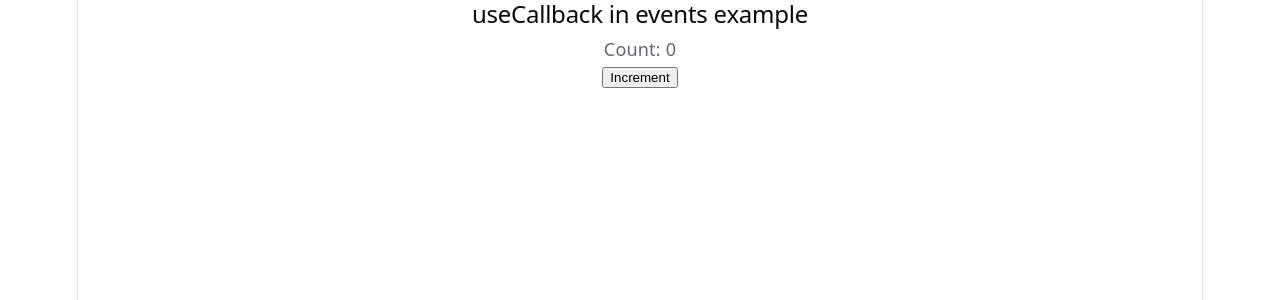
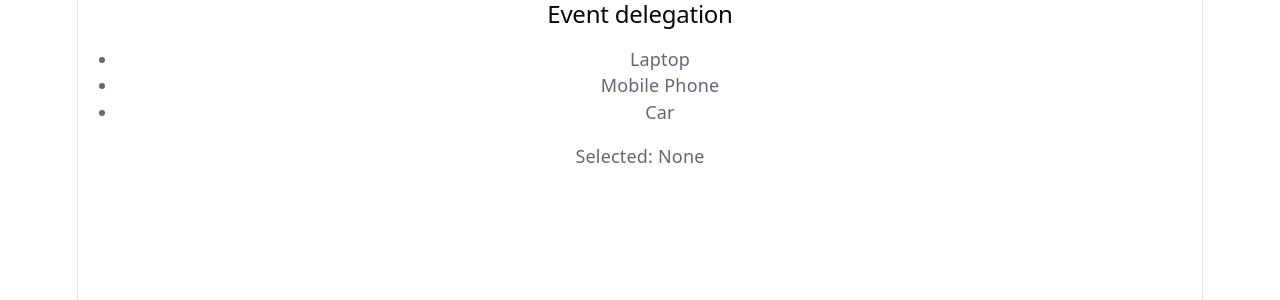
Before and after one commit to thilak459/MERN_Stu_FebMay26Mys, a React (Vite) app in the folder W10/D3/my-app/: page / in a window 1280 px wide. Shown: the top 300 px of the page. Built offline with nearby package versions, Linux system fonts and the light colour scheme.

Commit message:
Event Delegation in React

```diff
--- a/W10/D3/my-app/src/App.jsx
+++ b/W10/D3/my-app/src/App.jsx
@@ -3,6 +3,7 @@ import { EventBasics } from './components/P1'
 import { EventObject } from './components/P2'
 import { PassingArguments } from './components/P3'
 import { UseCallbackEvents } from './components/P5'
+import { EventDeligation } from './components/P6'
 
 function App() {
 
@@ -11,7 +12,8 @@ function App() {
       {/* <EventBasics/> */}
       {/* <EventObject/> */}
       {/* <PassingArguments/> */}
-      <UseCallbackEvents />
+      {/* <UseCallbackEvents /> */}
+      <EventDeligation/>
     </>
   )
 }
--- /dev/null
+++ b/W10/D3/my-app/src/components/P6.jsx
@@ -0,0 +1,37 @@
+// Event Delegation in React
+// Instead of attaching a seperate click handler to every element we attach one handler to the parent
+// Parent -> Child
+// Bubbles up to the parent
+
+import { useState } from "react";
+
+// Why is it used?
+// Reduces repeated event handlers
+// Code is cleaner and manageble
+// Its useful when rendering many similar items
+
+export function EventDeligation(){
+    const [selectedItem, setSelectedItem] = useState('None');
+
+    // Parent click handler
+    const handleListClick = (event) => {
+        const clickedItem = event.target.closest('li[data-item]');
+
+        if(!clickedItem) return;
+
+        const itemName = clickedItem.dataset.item;
+        console.log('Clicked Item: ',itemName);
+        setSelectedItem(itemName);
+    };
+    return(
+        <section>
+            <h2>Event delegation</h2>
+            <ul onClick={handleListClick}>
+                <li data-item="Laptop">Laptop</li>
+                <li data-item="Mobile phone">Mobile Phone</li>
+                <li data-item="Car">Car</li>
+            </ul>
+            <p>Selected: {selectedItem}</p>
+        </section>
+    );
+}
```
